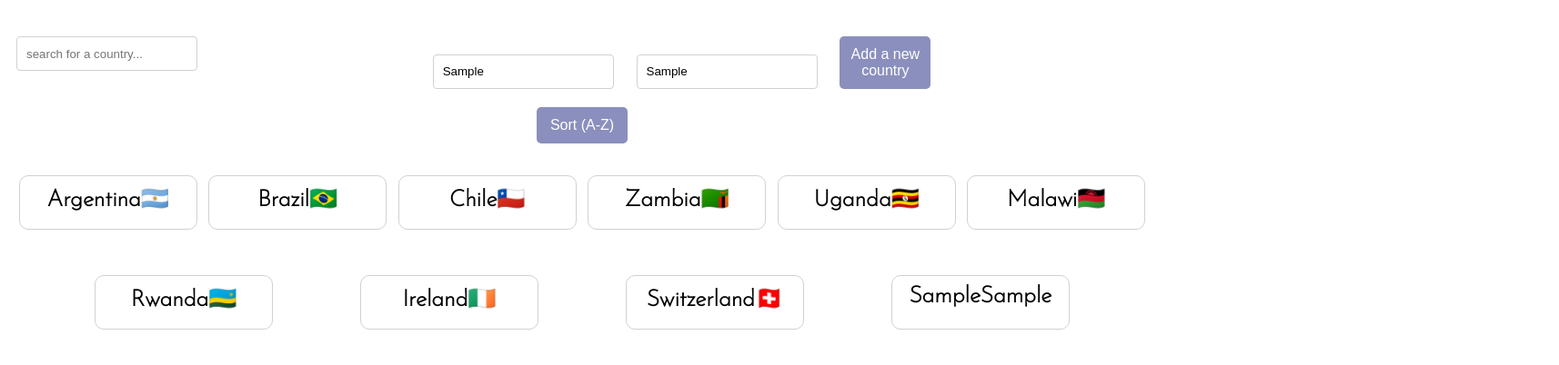
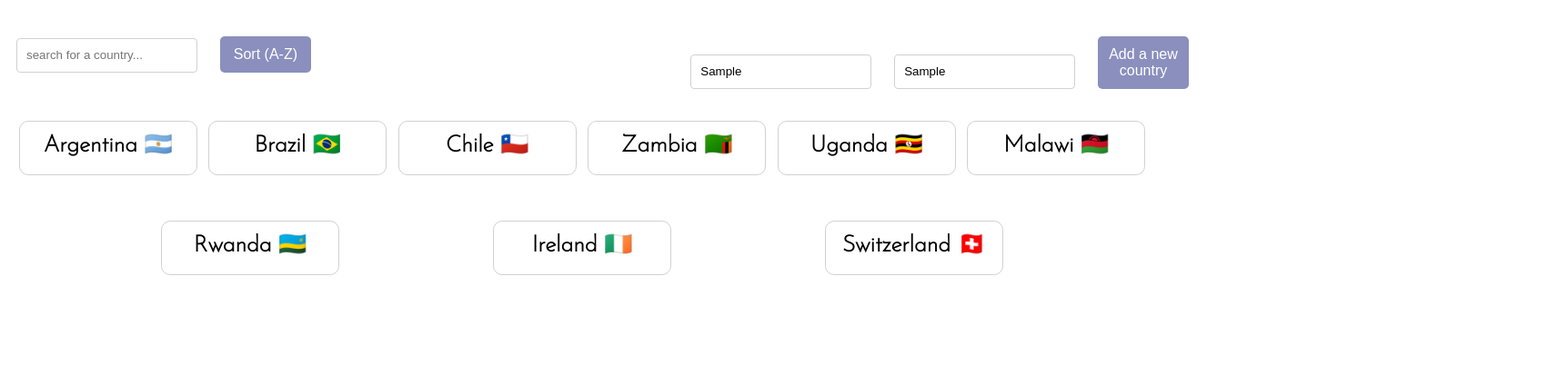
Before and after one commit to jodies383/country-flags, a plain HTML site: page index.html in a window 1280 px wide. Both pictures are taken after typing "Sample", "Sample" into the empty fields and a click on the button "Add a new country". Shown: the part 88-490 px from the top of the page at 91% size, 1714 px wide, since content can reach past the window. Drawn offline with nearby package versions, Linux system fonts and the light colour scheme.

Commit message:
search functionality added

```diff
--- a/index.html
+++ b/index.html
@@ -10,7 +10,7 @@
     <script type="text/x-template" class="countries">
         {{#each country}}
         <ul class="formatCountries">
-            {{this.country}}{{this.flag}}
+            {{this.country}} {{this.flag}}
         </ul>
         {{/each}}
     </script>
@@ -23,8 +23,11 @@
     </h1>
     <div class="search-countries">
         <input type="text" class="search" placeholder="search for a country...">
+        <button class="sort">
+            Sort (A-Z)
+        </button>
     </div>
-    <div>
+    <div class="addNewCountryDiv">
         <input type="text" class="addCountry" placeholder="add a country">
         <input type="text" class="addFlag" placeholder="add corresponding flag">
 
@@ -32,11 +35,10 @@
             Add a new country
         </button>
     </div>
+    <div class="countriesDiv">
 
-    <button class="sort">
-        Sort (A-Z)
-    </button>
-    <div class="displayCountries">
+        <div class="displayCountries">
+        </div>
     </div>
 </body>
 <script src="index.js"></script>
--- a/index.js
+++ b/index.js
@@ -6,7 +6,10 @@ const addFlags = document.querySelector(".addFlag")
 const addCountryBtn = document.querySelector(".add-country-btn")
 const sortBtn = document.querySelector(".sort")
 const searchFilter = document.querySelector(".search-countries")
-const countries = [{
+const regex = /[\uD83C][\uDDE6-\uDDFF][\uD83C][\uDDE6-\uDDFF]/
+const lettersRegex = /^[A-Za-z\s]+$/
+
+let countries = [{
     country: "Argentina",
     flag: "🇦🇷"
 },
@@ -43,31 +46,27 @@ const countries = [{
     flag: "🇨🇭"
 }
 ]
+if (localStorage['countryList']) {
+    countries = JSON.parse(localStorage.getItem('countryList'));
 
+}
 let displayCountries = countriesTemplate({
     country: countries
 });
 
 addCountryBtn.addEventListener('click', () => {
-    //no duplicates
-    //regex for letters only
-    //validate emojis
-    // let countryNames = countries.map(function(values){ return values.name });
-    // let duplicateCheck = countryNames.some(function(item, idx){
-    //     return countryNames.indexOf(item) != idx
-    // });
 
     let addedCountry = addCountries.value
     let addedFlag = addFlags.value
+    if (addedCountry) {
+        if (lettersRegex.test(addedCountry) && regex.test(addedFlag)) {
+            countries.push({ country: addedCountry, flag: addedFlag })
+            localStorage.setItem('countryList', JSON.stringify(countries));
 
-    countries.push({ country: addedCountry, flag: addedFlag })
+        }
+    }
 
 
-    // if (addedCountry == duplicateCheck) {
-    //
-    // }
-
-    // const map = new Map(countries.map(country => [country.id, country]));
 
     displayCountries = countriesTemplate({
         country: countries
@@ -102,7 +101,7 @@ if (searchFilter) {
         const filterCountries = filSearch.target.value;
 
         const displayFilter = countries.filter(function (filtered) {
-            return filtered.country.includes(filterCountries);
+            return filtered.country.toLowerCase().includes(filterCountries);
         });
         displayCountries = countriesTemplate({
             country: displayFilter
--- a/style.css
+++ b/style.css
@@ -1,11 +1,14 @@
 @import url('https://fonts.googleapis.com/css2?family=Josefin+Sans:wght@200&display=swap');
+@import url('https://fonts.googleapis.com/css2?family=Noto+Serif+Display:wght@300&display=swap');
 body {
     font-family: 'Josefin Sans', sans-serif;
     text-align: center;
 }
-h1{
+
+h1 {
     font-size: 50px;
 }
+
 button {
     background-color: rgb(138, 143, 189);
     border: none;
@@ -42,6 +45,10 @@ select {
     float: left;
 }
 
+.addNewCountryDiv{
+    margin-right: -35%;
+}
+
 .displayCountries {
     padding: 0 0 0 0;
     text-align: center;
```
Also changed, not shown: 1 other file.
